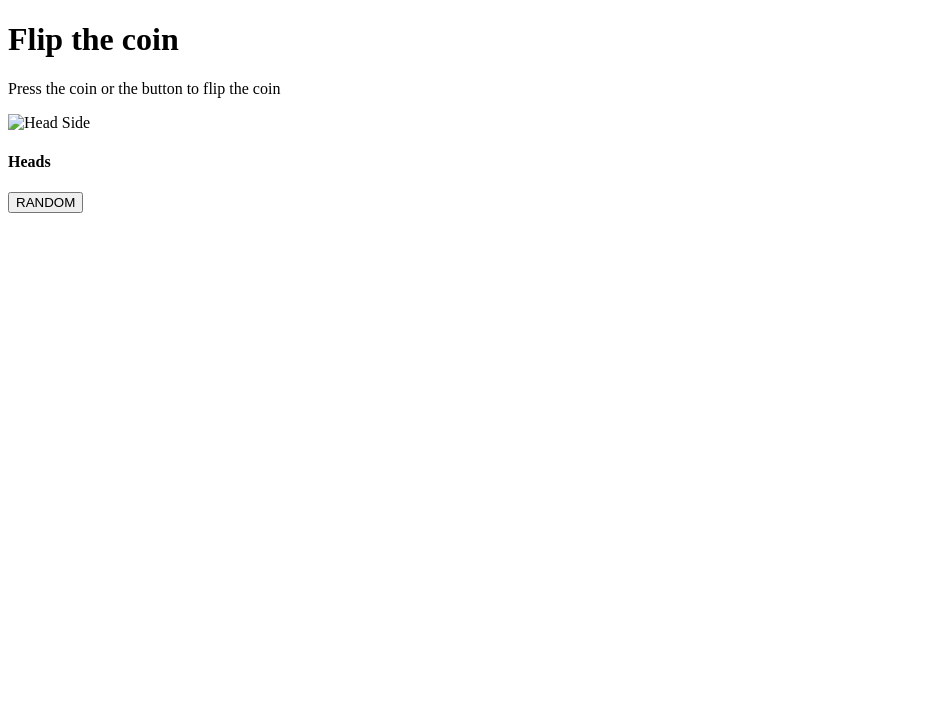
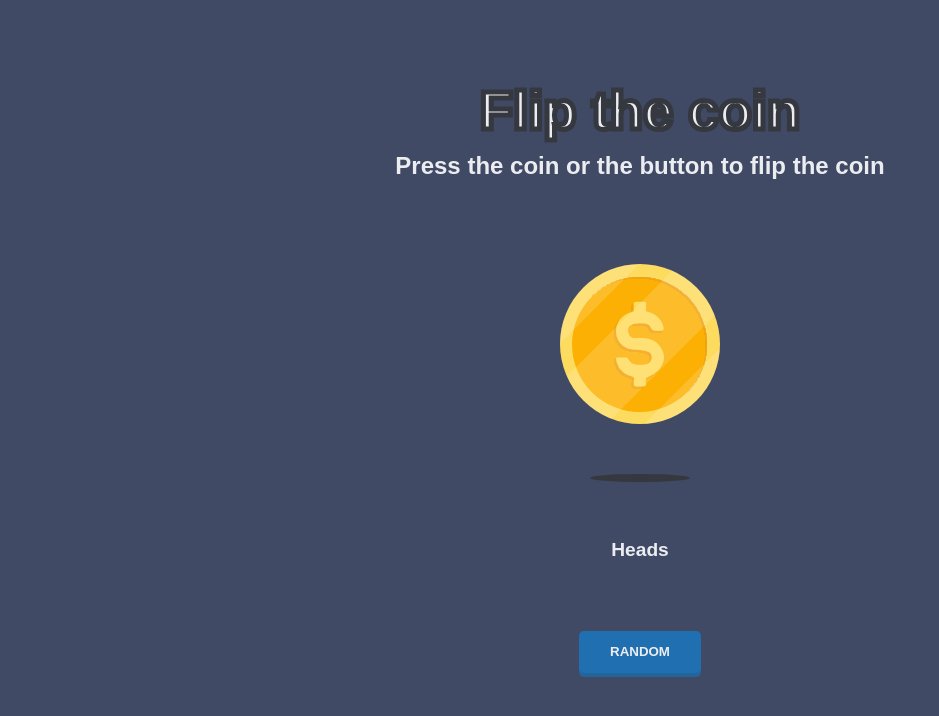
Before and after one commit to Ibran07/flip-the-coin, a plain HTML site: page index.html in a window 1280 px wide. Shown: the whole page, without its empty margins (0-939 px from the left). Drawn offline with Linux system fonts and the light colour scheme.

Commit message:
Adding css file

```diff
--- /dev/null
+++ b/assets/css/main.css
@@ -0,0 +1,89 @@
+
+/* -------------------- */
+/*      Root Theme      */
+/* -------------------- */
+:root {
+    --text-color: #ecedf1;
+    --heading-shadow: #35383f;
+    --background-color: #404a65;
+    --btn-background: #206fb1;
+    --btn-shadow: #23649b;
+}
+
+/* -------------------- */
+/*    Base Styles       */
+/* -------------------- */
+/* Universal Tag */
+* {
+    margin: 0px;
+    padding: 0px;
+    box-sizing: border-box;
+    border: none;
+    transition: all 0.3s ease-in-out;
+}
+/* Body container */
+body {
+    font-family: sans-serif, Arial, Helvetica;
+
+    color: var(--text-color);
+    background-color: var(--background-color);
+
+    min-width: 370px;
+}
+
+/* Container for main */
+main {
+    display: flex;
+    flex-direction: column;
+    justify-content: center;
+    align-items: center;
+    text-align: center;
+
+    padding-top: 4.9375rem;
+}
+/* Container for Heading */
+.heading {
+    font-size: 3.4rem;
+    font-weight: 900;
+
+    text-shadow: 2px 2px 0px var(--heading-shadow);
+    -webkit-text-stroke-width: 5px;
+    -webkit-text-stroke-color: var(--heading-shadow);
+
+}
+/* Container for para(Press the coin or the button to flip the coin) */
+.para {
+    font-size: 1.5rem;
+    font-weight: 600;
+    padding-top: 1.75rem;
+    line-height: 2em;
+    padding: 0px 0.4167em;
+}
+/* Container for image */
+.imgContainer {
+    padding-top: 4.625rem;
+}
+/* Container for Shadow */
+.shadowContainer {
+    padding-top: 2.5rem;
+    padding-bottom: 3.3125rem;
+}
+/* Result Container */
+.resultContainer {
+    font-size: 1.2rem;
+}
+
+/* ---------------- */
+/*      Button      */
+/* ---------------- */
+button {
+    font-weight: 600;
+    color: var(--text-color);
+    background-color: var(--btn-background);
+
+    padding: 1em 2.3125em;
+    margin-top: 4.375rem;
+
+    box-shadow: 0px 4px 0px 0px var(--btn-shadow);
+    border-radius: 5px;
+}
--- a/index.html
+++ b/index.html
@@ -4,18 +4,24 @@
     <meta charset="UTF-8">
     <meta name="viewport" content="width=device-width, initial-scale=1.0">
     <title>Flip the coin</title>
+    <link rel="stylesheet" href="assets/css/main.css">
 </head>
 <body>
     <main>
 
         <div class="textContainer">
-            <h1>Flip the coin</h1>
-            <p>Press the coin or the button to flip the coin</p>
+            <h1 class="heading">Flip the coin</h1>
+            <p class="para">Press the coin or the button to flip the coin</p>
         </div>
 
         <!-- Image Container -->
         <div class="imgContainer">
-            <img src="assets/image/heads.svg" alt="Head Side">
+            <img src="assets/images/heads.svg" alt="Head Side">
+        </div>
+
+        <!-- Shadow Container -->
+        <div class="shadowContainer">
+            <img src="assets/images/shadow.svg" alt="Shadow of Coin">
         </div>
 
         <!-- Result Container -->
```
Also changed, not shown: assets/images/heads.svg (added), assets/images/shadow.svg (added), assets/images/tails.svg (added).
